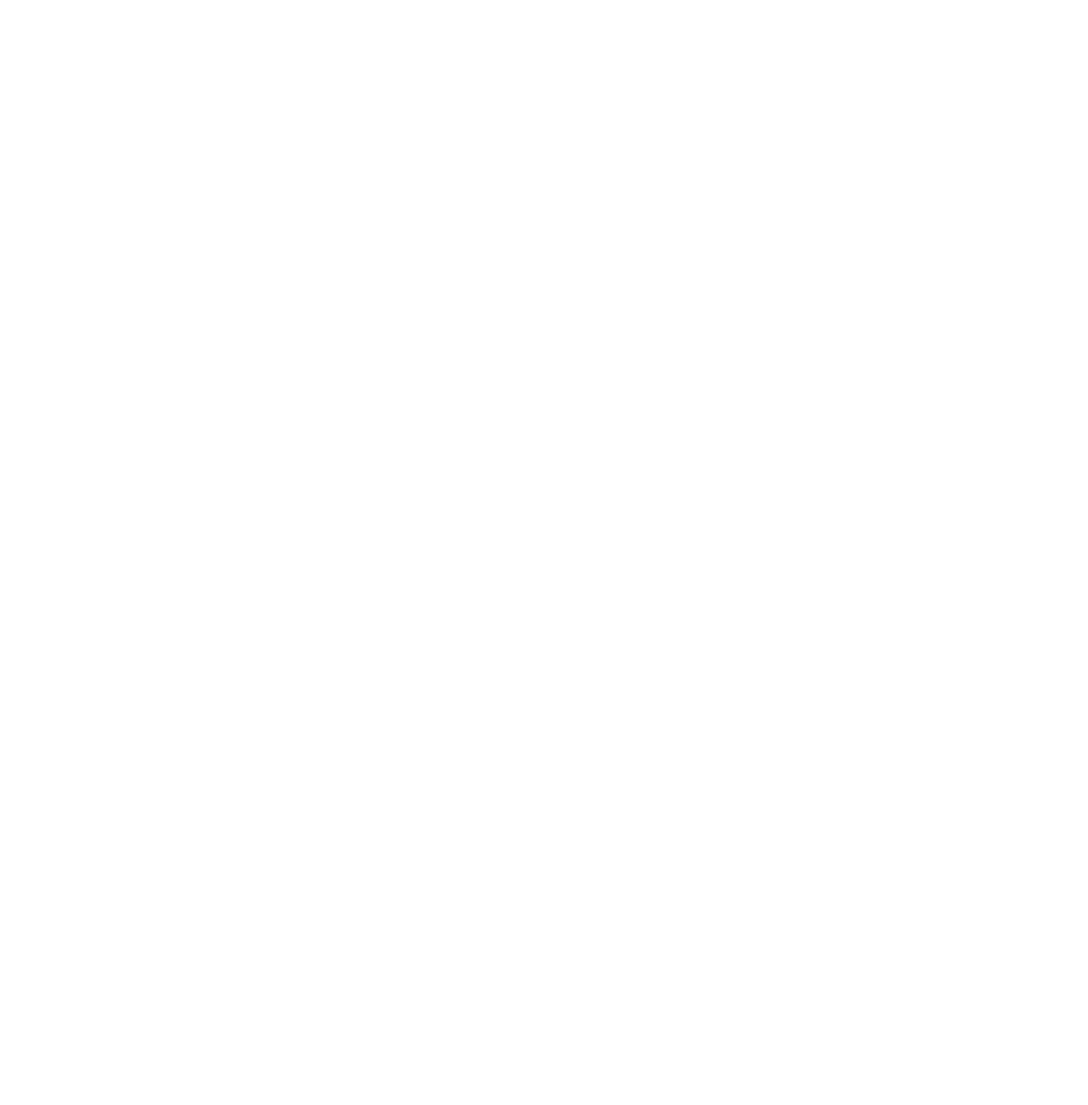
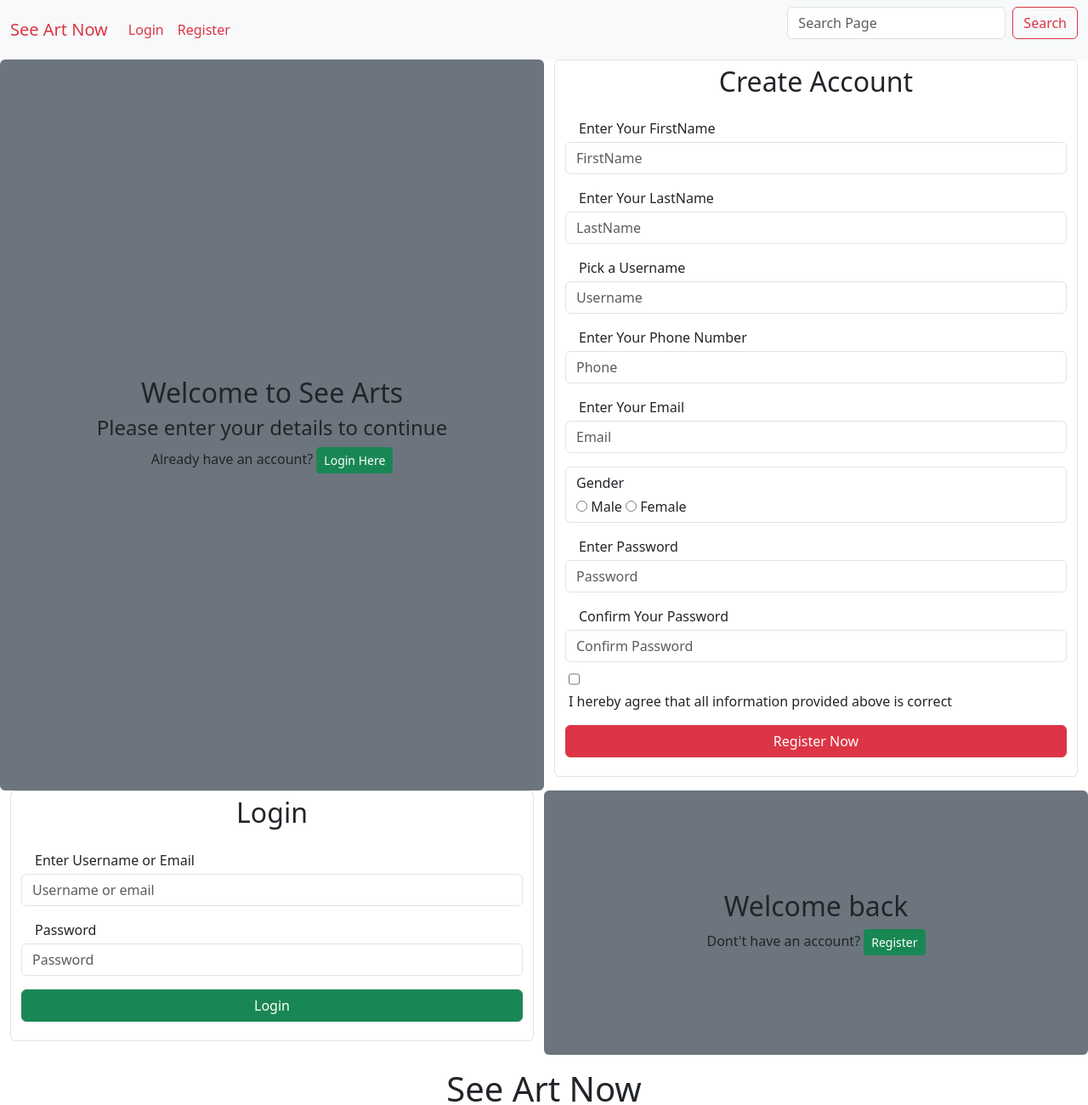
Before and after one commit to PrinceKay4u/seeart, a plain HTML site: page login.html in a window 1280 px wide. Shown: the top 1300 px of the page at 85% size. Before the commit the page ends 800 px from the top, so only its background shows below. Drawn offline with nearby package versions, Linux system fonts and the light colour scheme.

Commit message:
index header and footer complete, login page complete

```diff
--- a/login.html
+++ b/login.html
@@ -0,0 +1,166 @@
+<html lang="en">
+<head>
+    <meta charset="UTF-8">
+    <meta name="viewport" content="width=device-width, initial-scale=1.0">
+    <title>See Art Now</title>
+    <link rel="stylesheet" href="bootstrap/css/bootstrap.css" type="text/css">
+    <link rel="stylesheet" href="css/style.css" type="text/css">
+</head>
+<body>
+    <nav class="navbar navbar-expand-lg bg-body-tertiary sticky-top">
+        <div class="container-fluid">
+          <a class="navbar-brand text-danger" href="#">See Art Now</a>
+          <button class="navbar-toggler" type="button" data-bs-toggle="collapse" data-bs-target="#header" aria-controls="header" aria-expanded="false" aria-label="Toggle navigation">
+            <span class="navbar-toggler-icon"></span>
+          </button>
+          <div class="collapse navbar-collapse" id="header">
+            <ul class="navbar-nav me-auto mb-2 mb-lg-0">
+              <li class="nav-item">
+                <a class="nav-link active text-danger" aria-current="page" href="#">Login</a>
+              </li>
+              <li class="nav-item">
+                <a class="nav-link text-danger" href="#">Register</a>
+              </li>
+             </ul>
+            <form class="d-flex" role="search">
+              <input class="form-control me-2 text-danger" type="search" placeholder="Search Page" aria-label="Search">
+              <button class="btn btn-outline-danger" type="submit">Search</button>
+            </form>
+          </div>
+        </div>
+    </nav>
+      <div class="container-fluid">
+          <div class="row" id="registerform">
+            <div class="col-sm-6 align-content-center text-center bg-secondary rounded">
+                <h2>Welcome to See Arts</h2>
+                <h4>Please enter your details to continue</h4>
+                <span>Already have an account?</span>
+                <button type="button" class="btn btn-success btn-sm">Login Here</button>
+            </div>
+            <div class="col-sm-6">
+                <form action="submit" class="form-control">
+                    <h2 class="text-center">Create Account</h2>
+                    <div>
+                        <label for="firstname" class="pt-3 pb-1 ps-3">Enter Your FirstName</label><br>
+                        <input type="text" placeholder="FirstName" class="form-control">
+                    </div>
+                    <div>
+                        <label for="lastname" class="pt-3 pb-1 ps-3">Enter Your LastName</label><br>
+                        <input type="text" placeholder="LastName" class="form-control">
+                    </div>
+                    <div>
+                        <label for="username" class="pt-3 pb-1 ps-3">Pick a Username</label><br>
+                        <input type="text" placeholder="Username" class="form-control">
+                    </div>
+                    <div>
+                        <label for="phone" class="pt-3 pb-1 ps-3">Enter Your Phone Number</label><br>
+                        <input type="text" placeholder="Phone" class="form-control">
+                    </div>
+                    <div>
+                        <label for="email" class="pt-3 pb-1 ps-3">Enter Your Email</label><br>
+                        <input type="email" placeholder="Email" class="form-control">
+                    </div>
+                    <div class="form-control mt-3">
+                        <label for="gender" class="pb-1">Gender</label><br>
+                        <input type="radio" name="gender" value="male">
+                        <label for="gender">Male</label>
+                        <input type="radio" name="gender" value="female">
+                        <label for="gender">Female</label>
+                    </div>
+                    <div>
+                        <label for="password" class="pt-3 pb-1 ps-3">Enter Password</label><br>
+                        <input type="password" placeholder="Password" class="form-control">
+                    </div>
+                    <div>
+                        <label for="name" class="pt-3 pb-1 ps-3">Confirm Your Password</label><br>
+                        <input type="password" placeholder="Confirm Password" class="form-control">
+                    </div>
+                    <div class="pt-2 ps-1">
+                        <input type="checkbox" id="agree" value="agree" class="form-check">
+                        <label for="agree">I hereby agree that all information provided above is correct</label>
+                    </div>
+                    <div class="py-3">
+                        <button class="btn btn-danger col-12" type="button">Register Now</button>
+                    </div>
+                </form>
+            </div>
+          </div>
+          <div class="row" id="loginform">
+            <div class="col-sm-6">
+                <form action="submit" class="form-control">
+                    <h2 class="text-center">Login</h2>
+                    <div>
+                        <label for="username" class="pt-3 pb-1 ps-3">Enter Username or Email</label><br>
+                        <input type="text" placeholder="Username or email" class="form-control">
+                    </div>
+                    <div>
+                        <label for="password" class="pt-3 pb-1 ps-3">Password</label><br>
+                        <input type="password" placeholder="Password" class="form-control">
+                    </div>
+                    <div class="py-3">
+                        <button class="btn btn-success col-12" type="button">Login</button>
+                    </div>
+                </form>
+            </div>
+            <div class="col-sm-6 align-content-center text-center bg-secondary rounded">
+                <h2>Welcome back</h2>
+                <span>Dont't have an account?</span>
+                <button type="button" class="btn btn-success btn-sm">Register</button>
+            </div>
+          </div>
+
+          <div class="row footer">
+            <div class="col-md-12 py-3 text-center">
+              <h1>See Art Now</h1>
+            </div>
+            <div class="col-sm-3 ps-md-5">
+              <h4>Find Art</h4>
+              <p><a href="#" class="footerlinks">Sellers</a></p>
+              <p><a href="#" class="footerlinks">Collections</a></p>
+              <p><a href="#" class="footerlinks d-none d-sm-block">User Favorites</a></p>
+              <p><a href="#" class="footerlinks d-none d-sm-block">Payment Info</a></p>
+            </div>
+            <div class="col-sm-3 ps-md-5 d-none d-sm-block">
+              <h4>See Products</h4>
+              <p><a href="#" class="footerlinks">Sketches</a></p>
+              <p><a href="#" class="footerlinks">Embroidries</a></p>
+              <p><a href="#" class="footerlinks">interior Designs</a></p>
+              <p><a href="#" class="footerlinks">sculptures</a></p>
+              <p><a href="#" class="footerlinks">paintings</a></p>
+            </div>
+            <div class="col-sm-3 ps-md-5">
+              <h4>User Links</h4>
+              <p><a href="#" class="footerlinks">Login</a></p>
+              <p><a href="#" class="footerlinks">Register</a></p>
+              <p><a href="#" class="footerlinks d-none d-sm-block">FAQs</a></p>
+              <p><a href="#" class="footerlinks">About us</a></p>
+            </div>
+            <div class="col-sm-3 ps-md-5">
+              <h4>Others</h4>
+              <p><a href="#" class="footerlinks">Contact Us</a></p>
+              <p><a href="#" class="footerlinks">Terms of Use</a></p>
+              <p><a href="#" class="footerlinks">Privacy Policy</a></p>
+              <p><a href="#" class="footerlinks d-none d-sm-block">Accessibility</a></p>
+            </div>
+            <div class="col-12">
+              <div class="row d-none d-sm-block">
+                <div class="col-md-4 offset-md-8 text-end">
+                  <h4>Contact Us</h4>
+                  <a href="#" class="imglinks ps-2"> <img src="images/twitter.png" class="img-fluid"> </a>
+                  <a href="#" class="imglinks ps-2"> <img src="images/telegram.png" class="img-fluid"> </a>
+                  <a href="#" class="imglinks ps-2"> <img src="images/linkedin.png" class="img-fluid"> </a>
+                  <a href="#" class="imglinks ps-2"> <img src="images/mail.png" class="img-fluid"> </a>
+                </div>
+              </div>
+            </div>
+            <div class="col-12 text-center mt-5">
+              <p>This website was launched in Beta in 2025, If you would like a change, feel free to contact us. Please note that we would love to hear your ideas and work on them</p>
+              <p>&copy; 2025 See Art Now. All rights reserved</p>
+            </div>
+          </div>
+      </div>
+
+
+    <script src="bootstrap/js/bootstrap.bundle.js"></script>
+</body>
+</html>
```
Also changed, not shown: index.html (+63 -7 lines).
